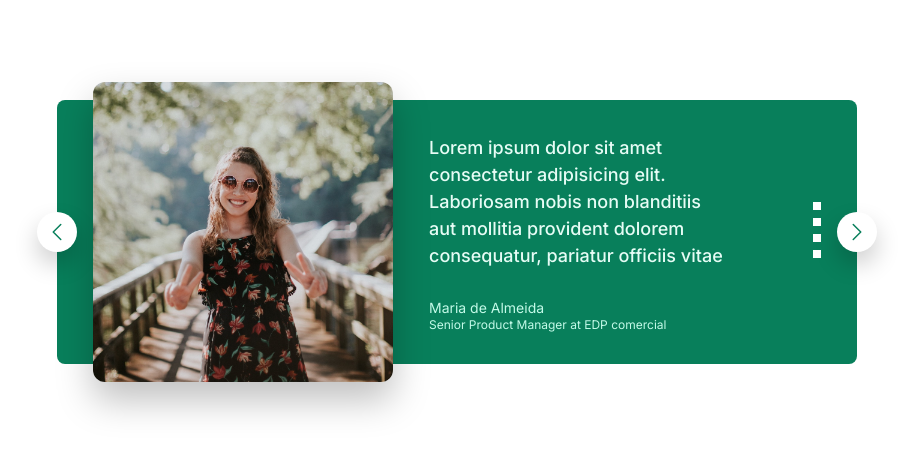
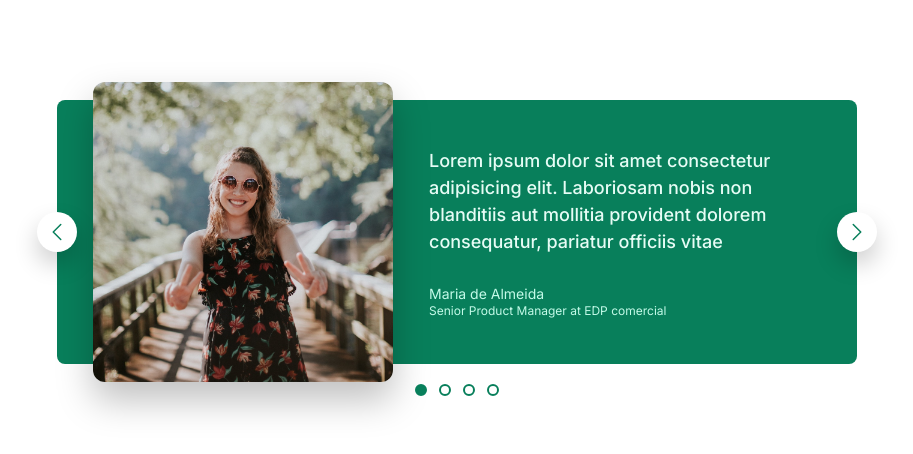
Before and after one commit to zarek21/Web_Design, a plain HTML site: page 02-carousel.html in a window 1280 px wide. Shown: the whole page, without its empty margins (183-1096 px from the left). Drawn offline with Linux system fonts and the light colour scheme.

Commit message:
feat: add dots and finish component

```diff
--- a/02-carousel.html
+++ b/02-carousel.html
@@ -25,8 +25,7 @@
         width: 800px;
         margin: 100px auto;
         background-color: #087f5b;
-        padding: 32px;
-        padding-left: 86px;
+        padding: 32px 48px 32px 86px;
         border-radius: 8px;
         position: relative;
         display: flex;
@@ -89,6 +88,12 @@
       }
 
       .dots {
+        position: absolute;
+        left: 50%;
+        bottom: 0;
+        transform: translate(-50%, 32px);
+        display: flex;
+        gap: 12px;
       }
 
       .dot {
@@ -96,6 +101,12 @@
         width: 12px;
         background-color: #fff;
         border: 2px solid #087f5b;
+        border-radius: 9999px;
+        cursor: pointer;
+      }
+
+      .dot--fill {
+        background-color: #087f5b;
       }
     </style>
   </head>
@@ -145,7 +156,7 @@
         </svg>
       </button>
       <div class="dots">
-        <button class="dot">&nbsp;</button>
+        <button class="dot dot--fill">&nbsp;</button>
         <button class="dot">&nbsp;</button>
         <button class="dot">&nbsp;</button>
         <button class="dot">&nbsp;</button>
```
